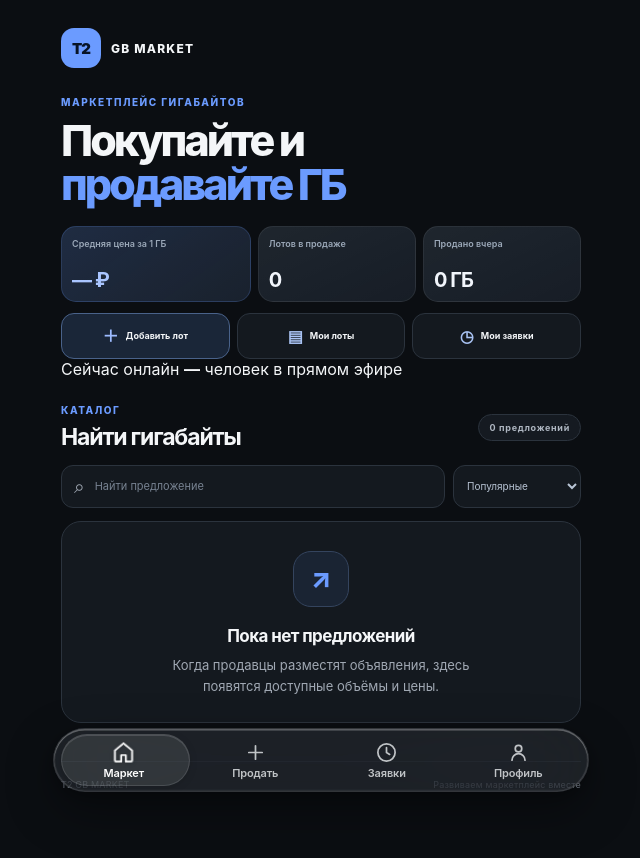
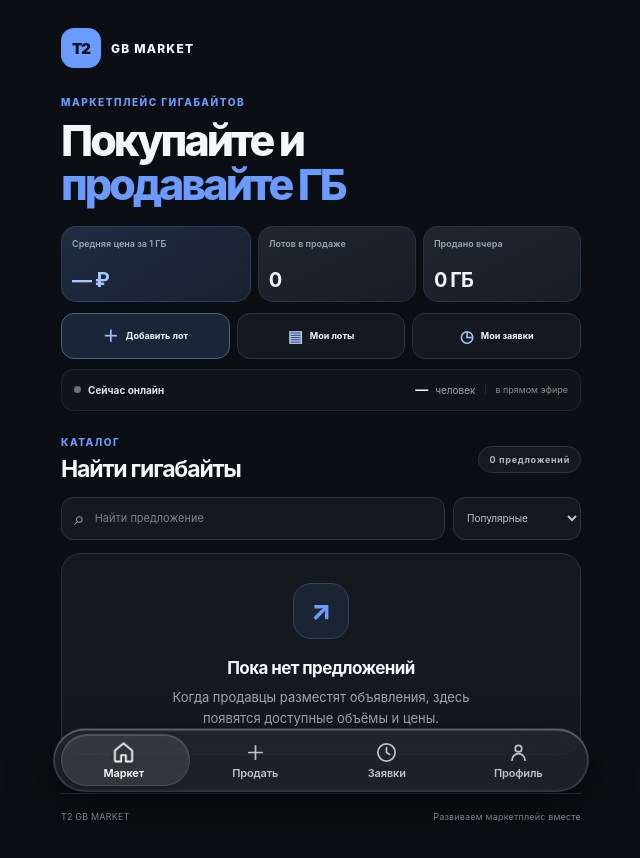
Before and after one commit to Republic-585/t2-gb-market-app, a plain HTML site: page index.html in a window 1280 px wide. Shown: the whole page, without its empty margins (319-959 px from the left). Drawn offline with nearby package versions, Linux system fonts and the light colour scheme.

Commit message:
Style live online presence indicator

```diff
--- a/styles.css
+++ b/styles.css
@@ -1061,3 +1061,56 @@ button:focus-visible, a:focus-visible { outline: 2px solid var(--cyan); outline-
 .bottom-nav .nav-item:active small {
   transform: translateY(-.5px) scale(1.025) !important;
 }
+
+/* Live online presence on marketplace home */
+.online-presence {
+  display: flex;
+  min-height: 42px;
+  align-items: center;
+  gap: 7px;
+  margin-top: 10px;
+  padding: 0 12px;
+  border: 1px solid rgba(255,255,255,.075);
+  border-radius: 13px;
+  background: rgba(255,255,255,.025);
+  color: #aeb8c2;
+  font-size: 10px;
+  line-height: 1;
+}
+.online-indicator {
+  position: relative;
+  width: 7px;
+  height: 7px;
+  flex: 0 0 7px;
+  border-radius: 50%;
+  background: #68727c;
+}
+.online-indicator.is-live {
+  background: #35d477;
+  box-shadow: 0 0 0 3px rgba(53,212,119,.12), 0 0 10px rgba(53,212,119,.48);
+  animation: online-pulse 2.2s ease-in-out infinite;
+}
+@keyframes online-pulse {
+  0%, 100% { box-shadow: 0 0 0 3px rgba(53,212,119,.10), 0 0 8px rgba(53,212,119,.34); }
+  50% { box-shadow: 0 0 0 5px rgba(53,212,119,.04), 0 0 13px rgba(53,212,119,.55); }
+}
+.online-copy { color: #dce3e9; font-weight: 650; }
+.online-presence strong {
+  margin-left: auto;
+  color: #f4f7f9;
+  font-size: 13px;
+  font-weight: 750;
+  font-variant-numeric: tabular-nums;
+}
+.online-people { color: #9ca8b4; }
+.online-live-label {
+  margin-left: 3px;
+  padding-left: 9px;
+  border-left: 1px solid rgba(255,255,255,.10);
+  color: #84918e;
+  font-size: 9px;
+}
+@media (max-width: 360px) {
+  .online-presence { gap: 6px; padding: 0 9px; font-size: 9px; }
+  .online-live-label { font-size: 8px; padding-left: 7px; }
+}
```
